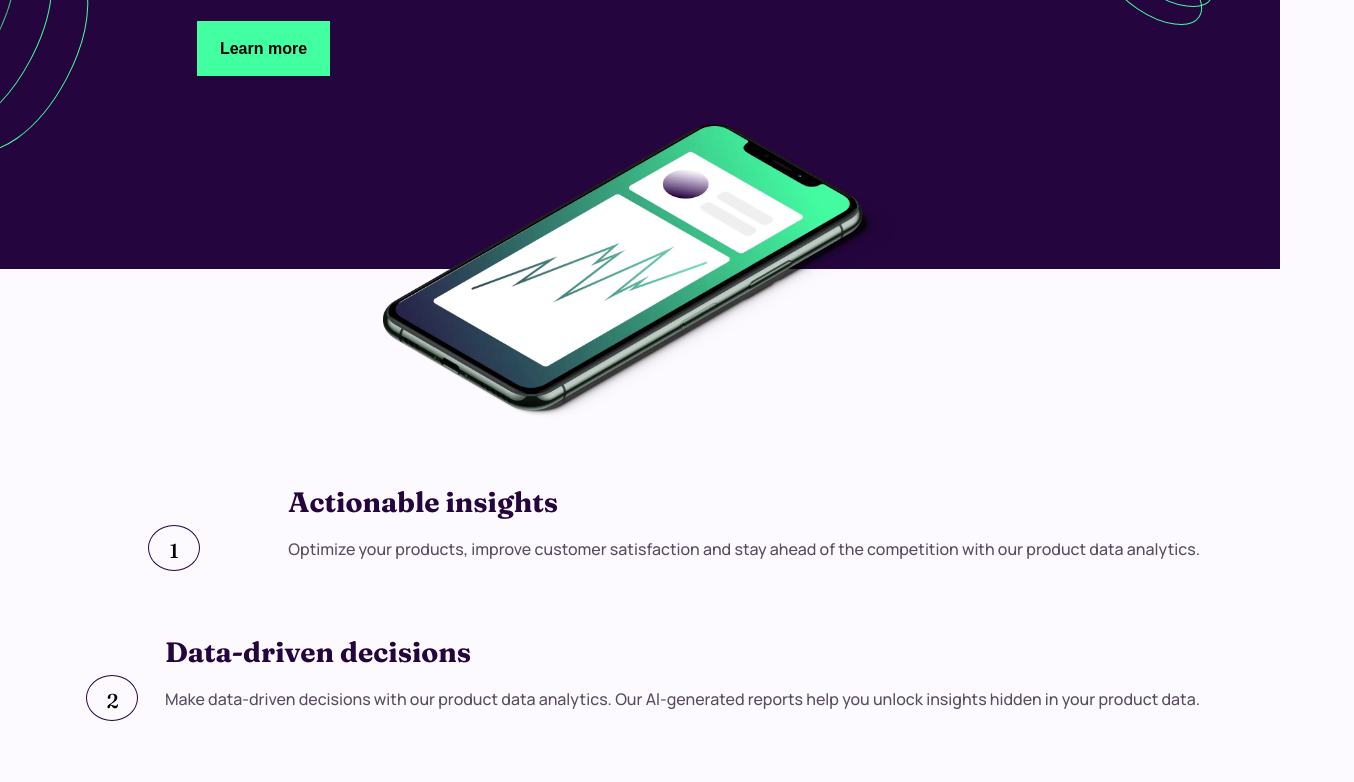
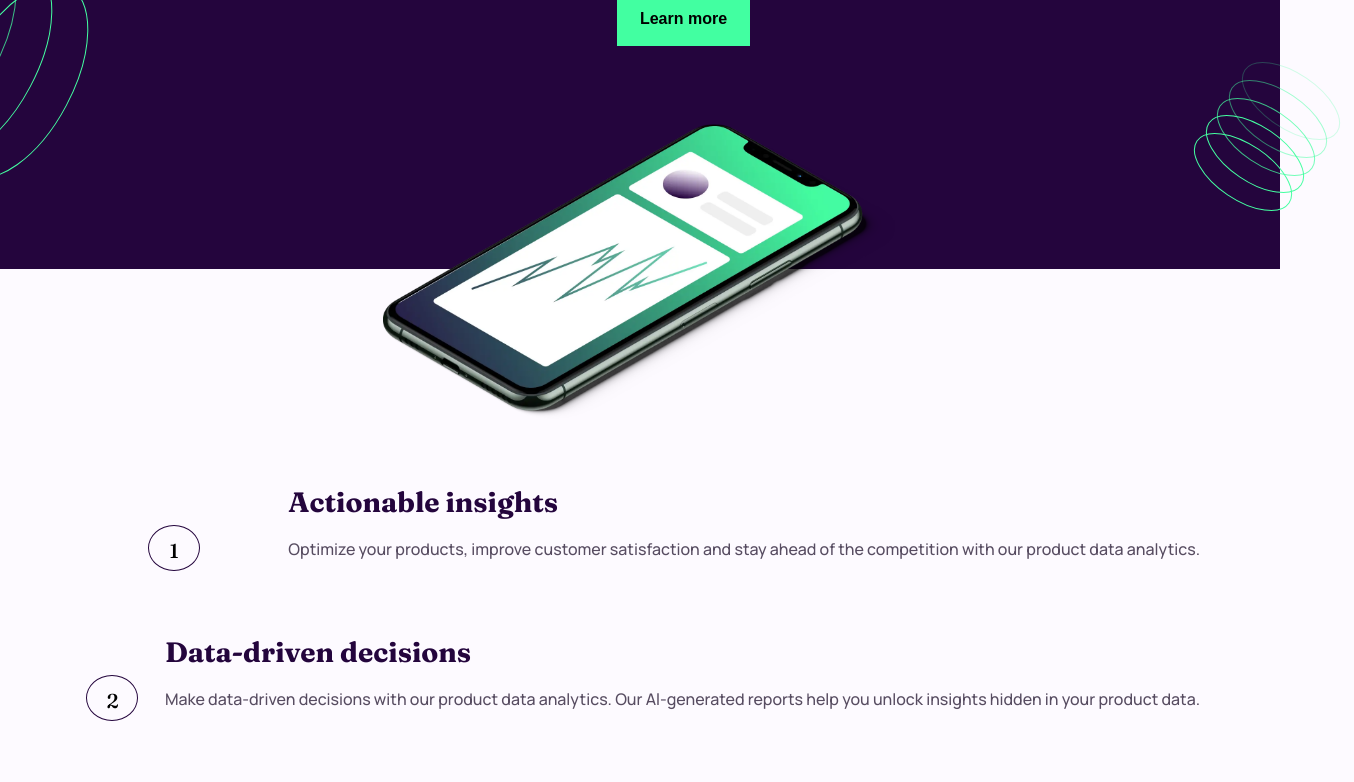
Before and after one commit to yerti/workit-landing-page, a plain HTML site: page index.html in a window 1280 px wide. Shown: the part 201-983 px from the top of the page, 1354 px wide, since content can reach past the window. Drawn offline with Linux system fonts and the light colour scheme; files whose address does not match are found by name.

Commit message:
mover el index

```diff
--- a/starter-code/style.css
+++ b/style.css
@@ -184,14 +184,18 @@ footer {
     .titulo-imagenes {
         display: flex;
     }
+    .encabezado-titulo {
+        width: ;
+    }
     .icono1 {
         display: block;
         margin-left: -239px;
     }
     .icono2 {
         display: block;
-        margin-left: 681px;
-        margin-top: -130px;
+        margin-left: -69px;
+        margin-right: -90px;
+        margin-top: 189px;
     }
     .icono3 {
         display: block;
```
Also changed, not shown: index.html (renamed from starter-code/index.html), preview.jpg (deleted).
